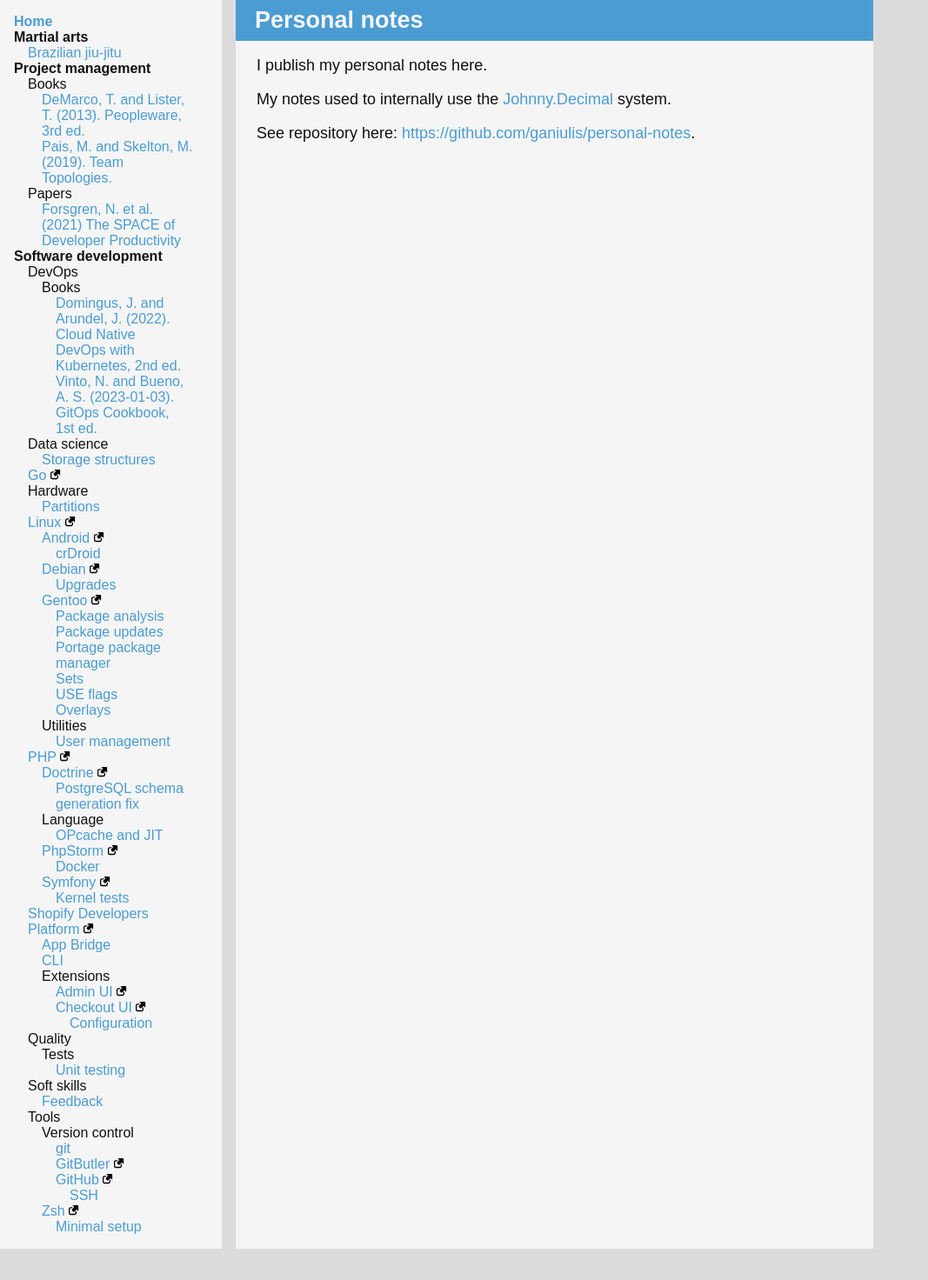
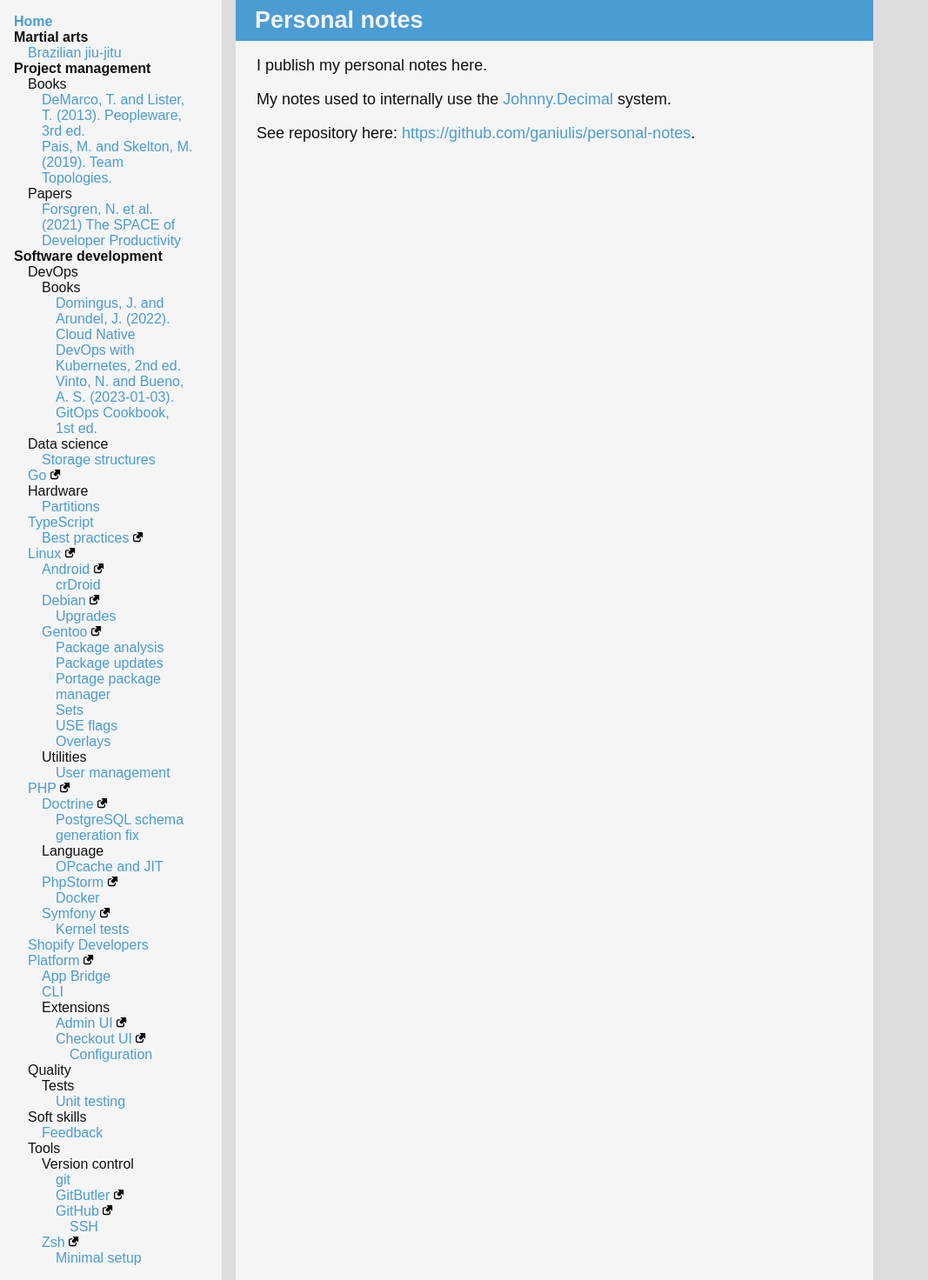
Before and after one commit to ganiulis/personal-notes, a Jekyll site: the page built from index.md, in a window 1280 px wide. Shown: the whole page at 87% size, without its empty margins (0-1067 px from the left). Built offline with Jekyll 4.4.1, drawn with Linux system fonts in a browser that asks for light colours; our own code applies the rules of GitHub Pages for plain Markdown files; before the commit the page ends 1436 px from its top, so only the background shows below that.

Commit message:
feat: Notes

```diff
--- a/_data/navigation.yaml
+++ b/_data/navigation.yaml
@@ -44,6 +44,10 @@ items:
         items:
           - title: Partitions
             path: partitions
+      - title: TypeScript
+        items:
+          - title: Best practices
+            website: https://docs.aws.amazon.com/prescriptive-guidance/latest/best-practices-cdk-typescript-iac/typescript-best-practices.html
       - title: Linux
         website: https://www.linux.org
         path: linux
```
